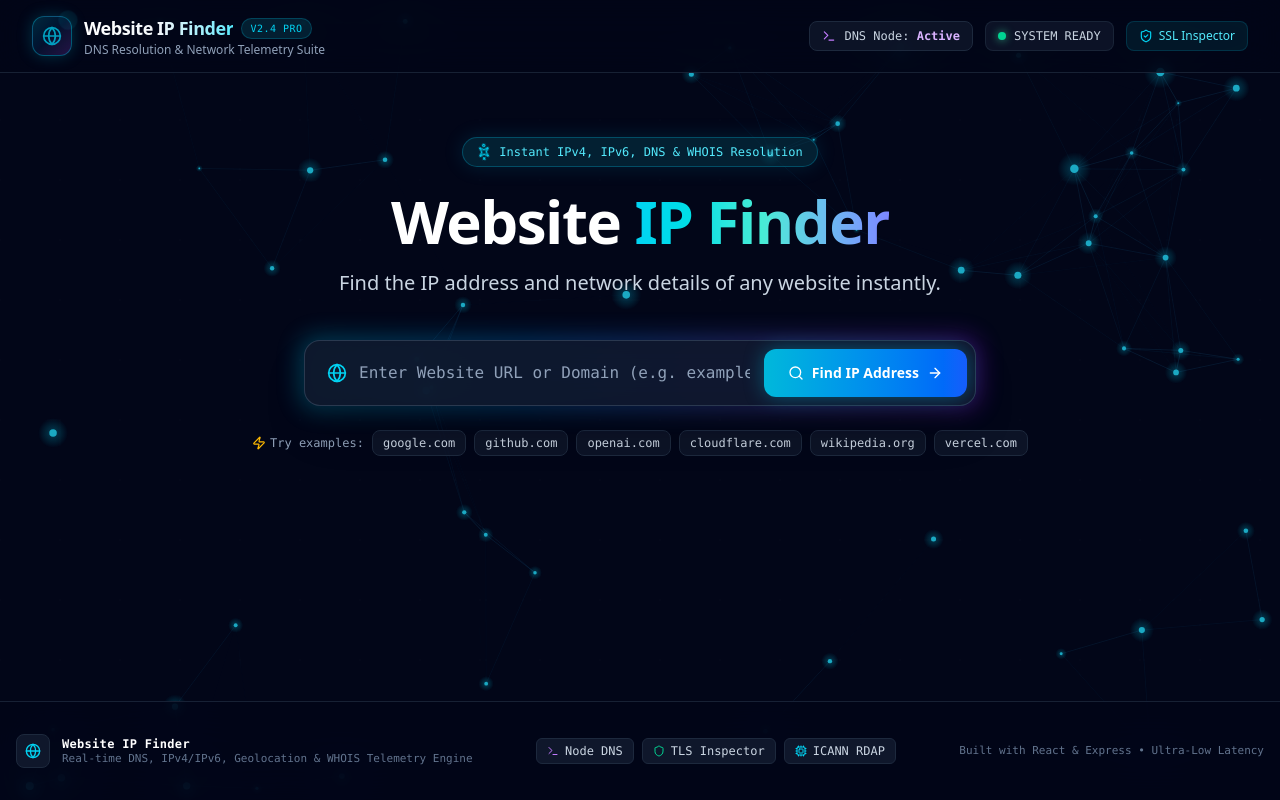
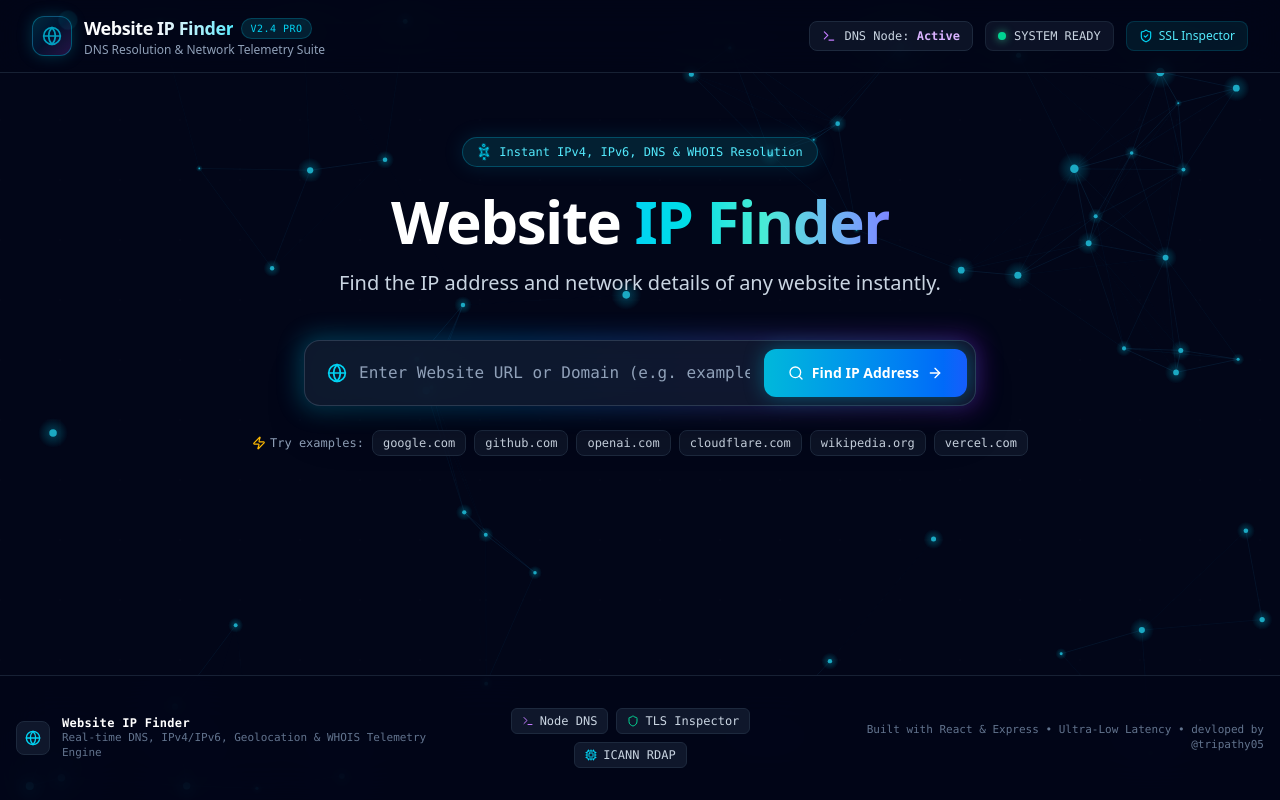
Before and after one commit to tripathy005/Website-IP-Finder, a React (Vite) app: page / in a window 1280 px wide. Built offline with nearby package versions, Linux system fonts and the light colour scheme.

Commit message:
refactor: update application title and footer branding

```diff
--- a/index.html
+++ b/index.html
@@ -3,7 +3,7 @@
   <head>
     <meta charset="UTF-8" />
     <meta name="viewport" content="width=device-width, initial-scale=1.0" />
-    <title>My Google AI Studio App</title>
+    <title>IP Finder</title>
   </head>
   <body>
     <div id="root"></div>
--- a/src/components/Footer.tsx
+++ b/src/components/Footer.tsx
@@ -36,7 +36,7 @@ export const Footer: React.FC = () => {
 
         {/* Right status */}
         <div className="text-right text-[11px] text-slate-500">
-          <div>Built with React & Express • Ultra-Low Latency</div>
+          <div>Built with React & Express • Ultra-Low Latency • devloped by @tripathy05 </div>
         </div>
       </div>
     </footer>
```
